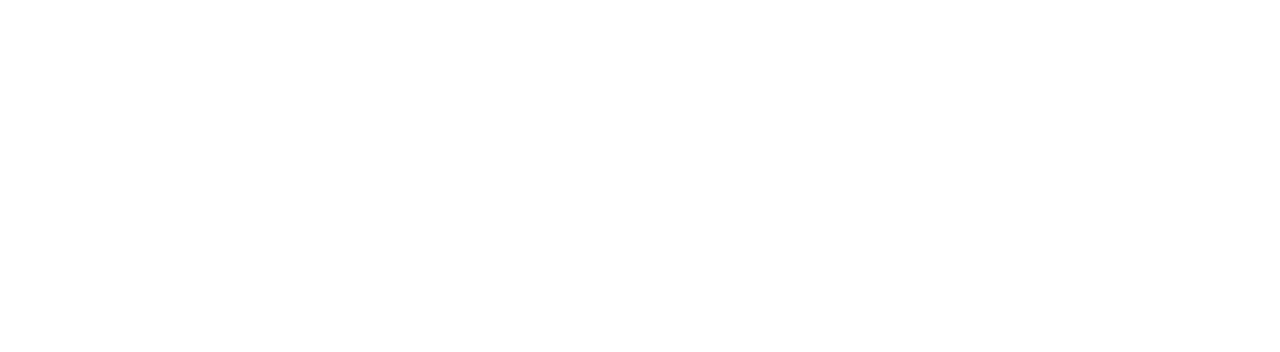
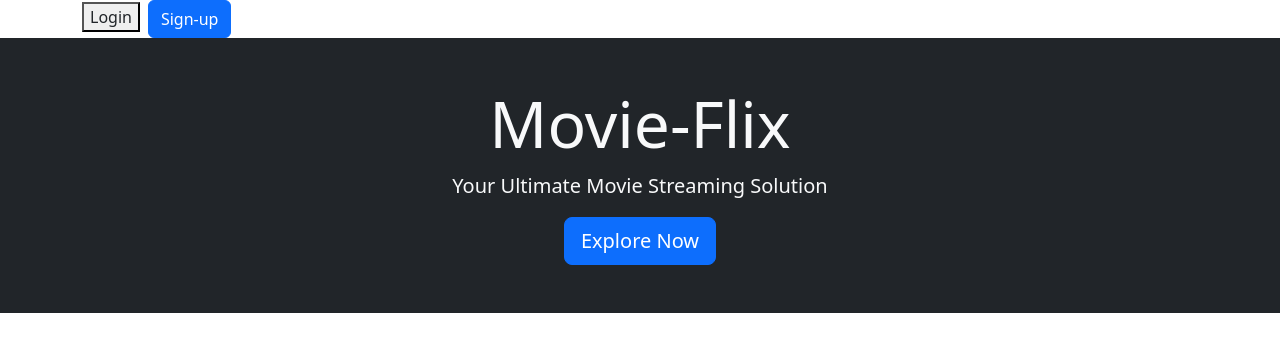
Before and after one commit to ananyadhanwantary/Movie_Flix, a React (Create React App) app in the folder Frontend/: page / in a window 1280 px wide. Before the commit this address had no page. Shown: the top 352 px of the page. Built offline with nearby package versions, Linux system fonts and the light colour scheme.

Commit message:
frontend commit

```diff
--- a/Frontend/src/App.js
+++ b/Frontend/src/App.js
@@ -1,18 +1,22 @@
-import logo from './logo.svg';
+import { BrowserRouter, Route, Routes } from 'react-router-dom';
 import './App.css';
+import HeaderComponent from './components/HeaderComponent';
+import HomeComponent from './components/HomeComponent';
 import LoginComponent from './components/LoginComponent';
 import RegisterComponent from './components/RegisterComponent';
-import {BrowserRouter,Routes,Route} from 'react-router-dom'
 
 function App() {
   return (
+    <>
+    <HeaderComponent/>
     <BrowserRouter>
     <Routes>
+      <Route path='/' exact element={<HomeComponent/>}></Route>
       <Route path="/login" element={<LoginComponent/>}></Route>
       <Route path="/signup" element={<RegisterComponent/>}></Route>
     </Routes>
     </BrowserRouter>
-
+    </>
   );
 }
 
--- /dev/null
+++ b/Frontend/src/components/HeaderComponent.js
@@ -0,0 +1,17 @@
+import 'bootstrap/dist/css/bootstrap.min.css';
+import React from 'react';
+
+function HeaderComponent() {
+    return (
+        <>
+        <header className='container d-flex flex-wrap '>
+            <div className='text-end'>
+                <button className='btn-btn-light text-dark me-2'>Login</button>
+                <button className='btn btn-primary'>Sign-up</button>
+            </div>
+        </header>
+        </>
+    );
+}
+
+export default HeaderComponent;
--- /dev/null
+++ b/Frontend/src/components/HomeComponent.js
@@ -0,0 +1,49 @@
+// import 'bootstrap/dist/css/bootstrap.min.css';
+// import React from 'react';
+
+// function HomeComponent(){
+//     return(
+//         <>
+//             <center>
+//                 <h1>Movie-Flix</h1>
+//             </center>
+//         </>
+//     )
+// }
+// export default HomeComponent;
+
+// import 'bootstrap/dist/css/bootstrap.min.css';
+// import React from 'react';
+
+// function HomeComponent() {
+//     return (
+//         <div className="container">
+//         <div className="row">
+//             <div className="col">
+//             <h1 className="text-center">Movie-Flix</h1>
+//             </div>
+//         </div>
+//         </div>
+//     );
+// }
+
+// export default HomeComponent;
+
+import 'bootstrap/dist/css/bootstrap.min.css';
+import React from 'react';
+
+function HomeComponent() {
+    return (
+        <div className="container-fluid bg-dark text-light py-5">
+        <div className="row">
+            <div className="col text-center">
+            <h1 className="display-3">Movie-Flix</h1>
+            <p className="lead">Your Ultimate Movie Streaming Solution</p>
+            <button className="btn btn-primary btn-lg">Explore Now</button>
+            </div>
+        </div>
+        </div>
+    );
+}
+
+export default HomeComponent;
```
